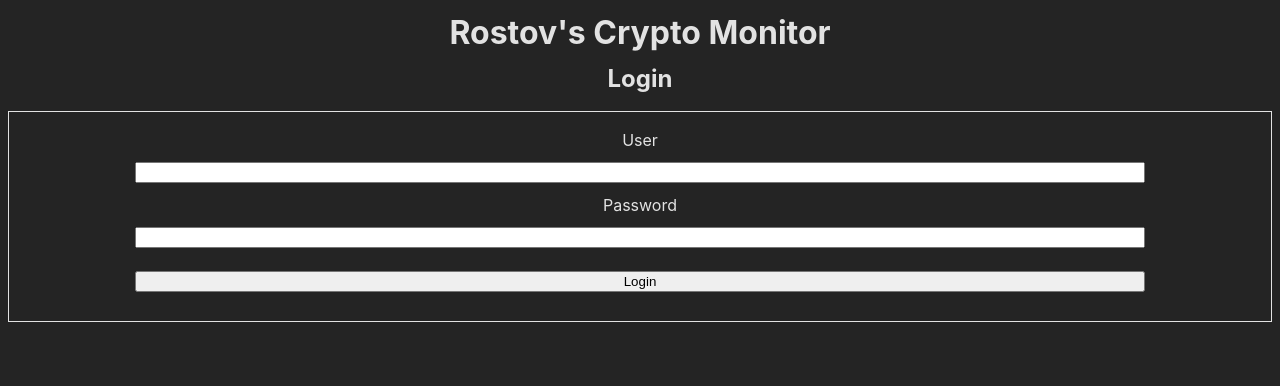
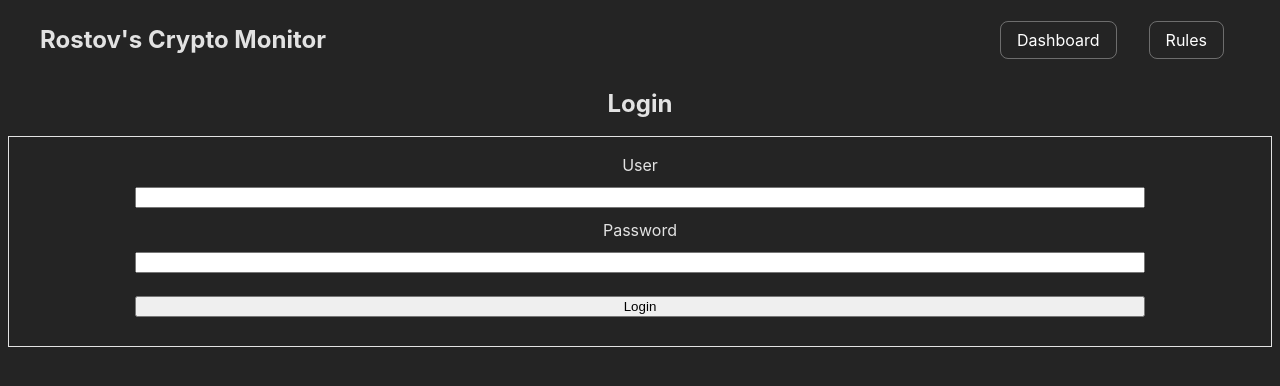
Before and after one commit to FacuMastri/tdd-cryptomonitor, a React (Vite) app in the folder client/: page / in a window 1280 px wide. Shown: the top 386 px of the page. Built offline with nearby package versions, Linux system fonts and the light colour scheme.

Commit message:
refactor

```diff
--- a/client/src/App.tsx
+++ b/client/src/App.tsx
@@ -1,27 +1,44 @@
 import { useState } from "react";
 import { ToastContainer } from "react-toastify";
 import "react-toastify/dist/ReactToastify.css";
-import { ThemeProvider, createTheme } from '@mui/material/styles';
+import { ThemeProvider, createTheme } from "@mui/material/styles";
 
 import Login from "./screens/login";
 import Routing from "./routing";
+import { BrowserRouter, Link, Route, Routes } from "react-router-dom";
+import Dashboard from "./screens/dashboard";
+import Rules from "./screens/rules";
 
 const darkTheme = createTheme({
   palette: {
-    mode: 'dark',
+    mode: "dark",
   },
 });
 
+function Nav() {
+  return (
+    <nav>
+      <h1>Rostov's Crypto Monitor</h1>
+      <div>
+        <Link to="/">Dashboard</Link>
+        <Link to="rules">Rules</Link>
+      </div>
+    </nav>
+  );
+}
+
 function App() {
-  const [jwt, setJwt] = useState<string>();
+  const [jwt, setJwt] = useState<string>("");
 
   return (
     <ThemeProvider theme={darkTheme}>
-      <div>
-        <h1>Rostov's Crypto Monitor</h1>
-        {jwt ? <Routing jwt={jwt} /> : <Login setJwt={setJwt} />}
-        <ToastContainer />
-      </div>
+      <BrowserRouter>
+        <div>
+          <Nav />
+          <Routing jwt={jwt} setJwt={setJwt} />
+        </div>
+      </BrowserRouter>
+      <ToastContainer />
     </ThemeProvider>
   );
 }
--- a/client/src/index.css
+++ b/client/src/index.css
@@ -30,3 +30,23 @@ form {
 form button {
   margin: 1em 0;
 }
+
+nav {
+  display: flex;
+  align-content: center;
+  align-items: center;
+  justify-content: space-between;
+  padding: 0 2rem;
+}
+
+nav a {
+  padding: 0.5rem 1rem;
+  margin: 1rem;
+  border-radius: 0.5rem;
+  border: 1px solid #fff5;
+  color: #fff;
+  text-decoration: none;
+}
+nav a:hover {
+  background-color: #666;
+}
--- a/client/src/routing.tsx
+++ b/client/src/routing.tsx
@@ -1,20 +1,22 @@
 import { BrowserRouter, Routes, Route } from "react-router-dom";
 import Dashboard from "./screens/dashboard";
+import Login from "./screens/login";
 import Rules from "./screens/rules";
 
 type Props = {
   jwt: string;
+  setJwt: (jwt: string) => void;
 };
 
-const Routing = ({ jwt }: Props) => {
-    return (
-      <BrowserRouter>
-        <Routes>
-            <Route index element={<Dashboard jwt={jwt}/>} />
-            <Route path="rules" element={<Rules jwt={jwt}/>} />
-        </Routes>
-      </BrowserRouter>
-    );
-  };
+const Routing = ({ jwt, setJwt }: Props) => {
+  return jwt ? (
+    <Routes>
+      <Route index element={<Dashboard jwt={jwt} />} />
+      <Route path="rules" element={<Rules jwt={jwt} />} />
+    </Routes>
+  ) : (
+    <Login setJwt={setJwt} />
+  );
+};
 
-  export default Routing;
+export default Routing;
```
